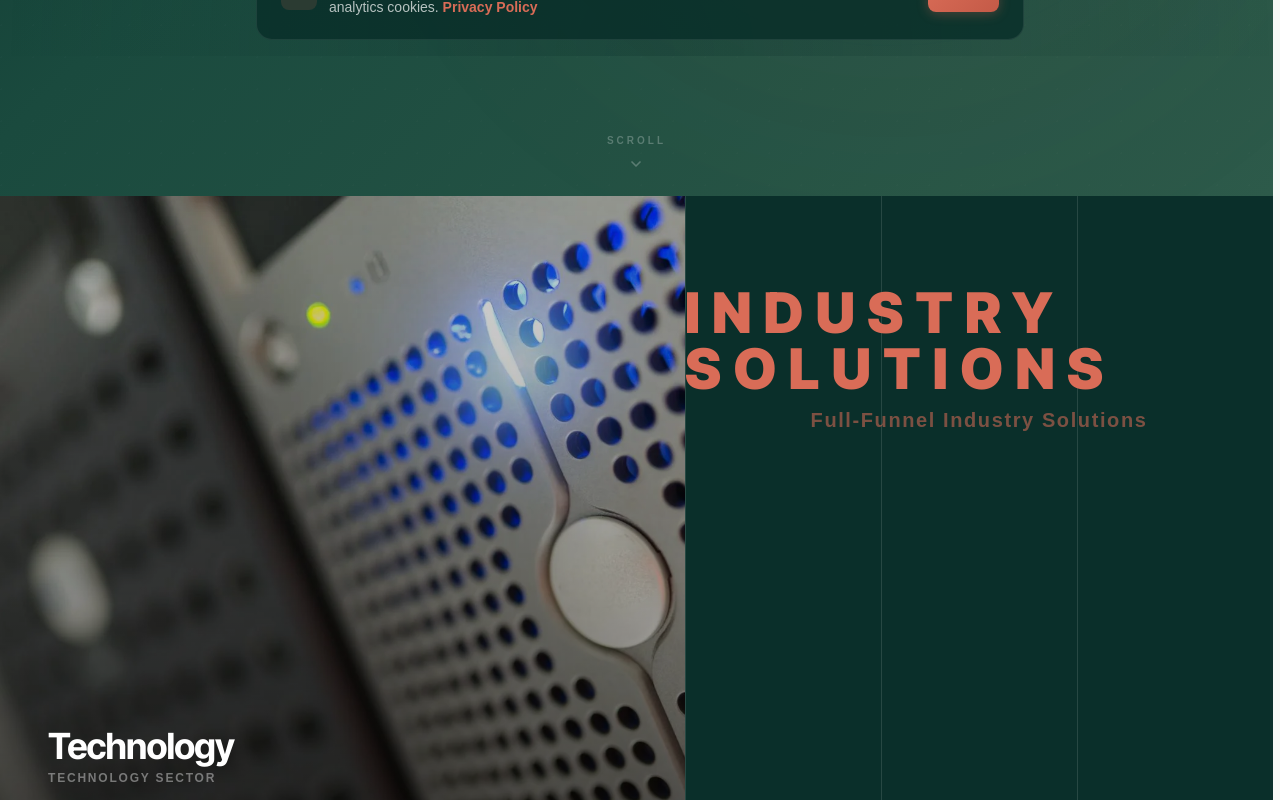
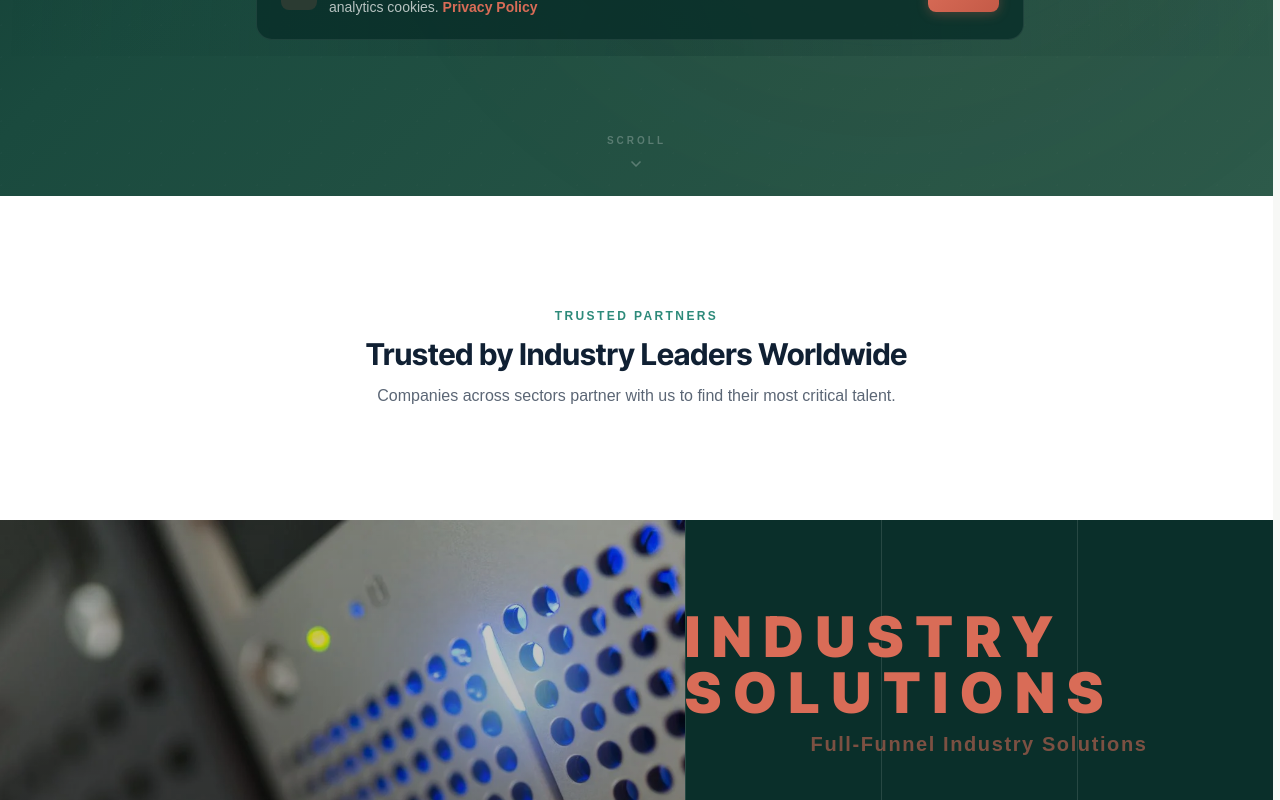
Before and after one commit to Martin-Yoann/Services, a Next.js app: page / in a window 1280 px wide. Shown: the part 744-1544 px from the top of the page. Built offline with nearby package versions, Linux system fonts and the light colour scheme; a web font is replaced by a local one.

Commit message:
Restore trusted partners section without corporate logos

```diff
--- a/app/(main)/page.tsx
+++ b/app/(main)/page.tsx
@@ -1,5 +1,6 @@
 import dynamic from "next/dynamic";
 import Hero from "@/app/components/Hero";
+import TrustedPartners from "@/app/components/TrustedPartners";
 
 const IndustrySolutions = dynamic(
   () => import("@/app/components/IndustrySolutions"),
@@ -26,6 +27,7 @@ export default function HomePage() {
   return (
     <>
       <Hero />
+      <TrustedPartners />
       <IndustrySolutions />
       <ServiceProcess />
       <ContactCTA />
--- /dev/null
+++ b/app/components/TrustedPartners.tsx
@@ -0,0 +1,11 @@
+export default function TrustedPartners() {
+  return (
+    <section id="trusted-industry-leaders" aria-labelledby="trusted-industry-leaders-heading" className="relative overflow-hidden bg-white py-20 md:py-28">
+      <div className="mx-auto max-w-3xl px-6 text-center">
+        <p className="mb-3 text-xs font-bold uppercase tracking-[0.2em]" style={{ color: "var(--hg-color-secondary)" }}>Trusted Partners</p>
+        <h2 id="trusted-industry-leaders-heading" className="mb-3 text-2xl font-bold md:text-3xl" style={{ fontFamily: "var(--hg-font-heading)", color: "var(--hg-color-text-primary)" }}>Trusted by Industry Leaders Worldwide</h2>
+        <p className="mx-auto max-w-xl text-sm md:text-base" style={{ color: "var(--hg-color-text-secondary)" }}>Companies across sectors partner with us to find their most critical talent.</p>
+      </div>
+    </section>
+  );
+}
```
